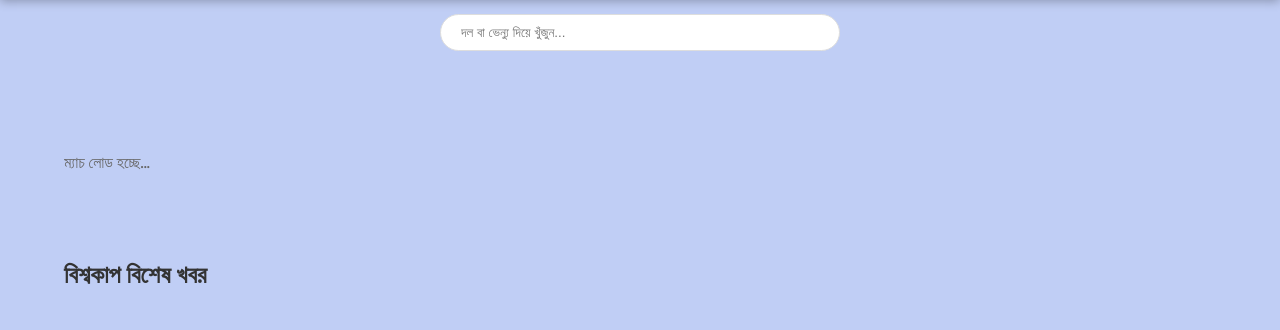
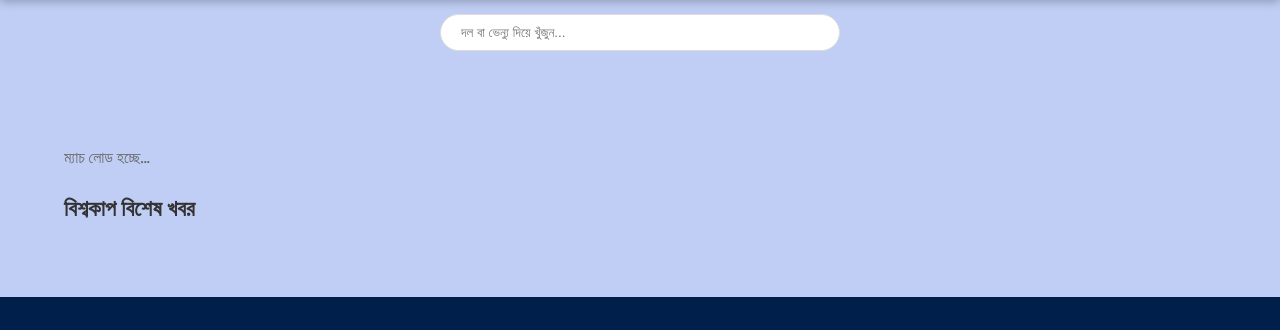
Before and after one commit to asrafulislamshakil98-hue/wc2026, a website: page public/index.html in a window 1280 px wide. Shown: the part 71-401 px from the top of the page. Drawn offline with Linux system fonts and the light colour scheme; no server answers.

Commit message:
Add files via upload

```diff
--- a/public/index.html
+++ b/public/index.html
@@ -463,6 +463,38 @@
         0% { opacity: 1; } 50% { opacity: 0.6; } 100% { opacity: 1; }
     }
 
+    /* ১. সার্চ বক্সের নিচের জায়গা কমানোর জন্য */
+#schedule {
+    padding-top: 0 !important;
+    margin-bottom: 0 !important;
+}
+
+#searchInput {
+    margin-bottom: 5px !important; /* সার্চ বক্সের ঠিক নিচের গ্যাপ */
+}
+
+/* ২. স্টোরি সেকশনের উপর ও নিচের গ্যাপ কমানো */
+.match-story-section {
+    padding: 0 !important;
+    margin-top: 0 !important;
+    margin-bottom: 0 !important;
+}
+
+.story-slider {
+    padding: 10px 0 !important; /* কার্ডের উপরে নিচে মাত্র ১০ পিক্সেল জায়গা থাকবে */
+}
+
+/* ৩. 'বিশ্বকাপ বিশেষ খবর' বা ব্লগ সেকশনের উপরের গ্যাপ কমানো */
+#blog-section {
+    margin-top: 10px !important; /* স্টোরি স্লাইডারের ঠিক নিচেই নিউজ চলে আসবে */
+    padding-top: 0 !important;
+}
+
+.section-title {
+    margin-top: 0 !important;
+    margin-bottom: 15px !important;
+    font-size: 22px; /* টাইটেলটা একটু ছোট করলে গ্যাপ আরও কম মনে হবে */
+}
     </style>
 
 <link rel="icon" type="image/png" href="images/logo.png.png">
```
